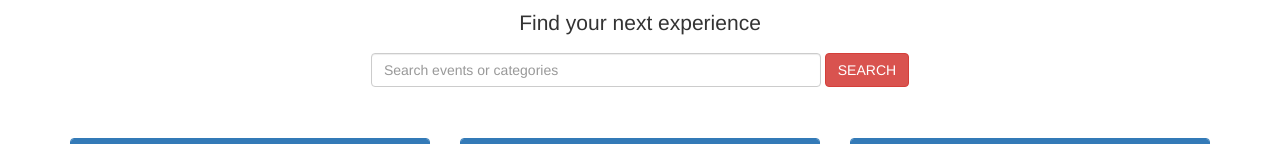
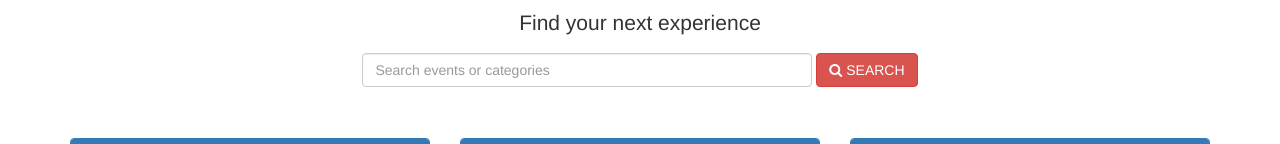
Before and after one commit to 16110274/webEvent, a plain HTML site: page index.html in a window 1280 px wide. Shown: the part 142-286 px from the top of the page. Drawn offline with Linux system fonts and the light colour scheme.

Commit message:
argentina pulang

```diff
--- a/index.html
+++ b/index.html
@@ -64,7 +64,7 @@
     <p>Find your next experience</p>
   <form class="form-inline">
     <input type="text" class="form-control" size="50" placeholder="Search events or categories">
-    <button type="button" class="btn btn-danger">SEARCH</button>
+    <button type="button" class="btn btn-danger"><i class="fa fa-search"></i> SEARCH</button>
   </form>
   </div>
 </div>
```
